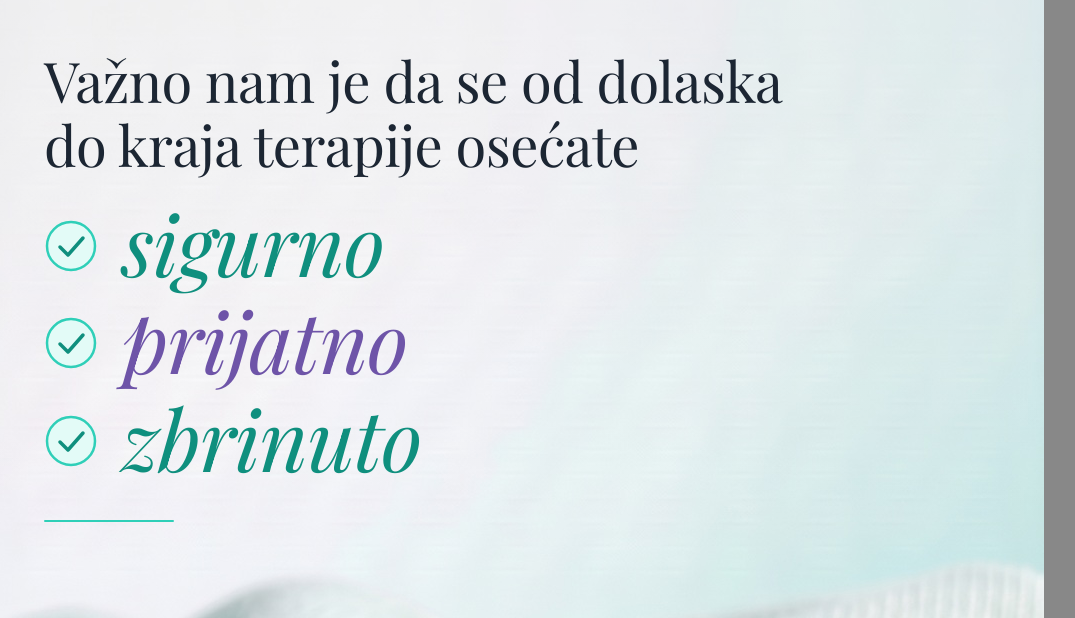
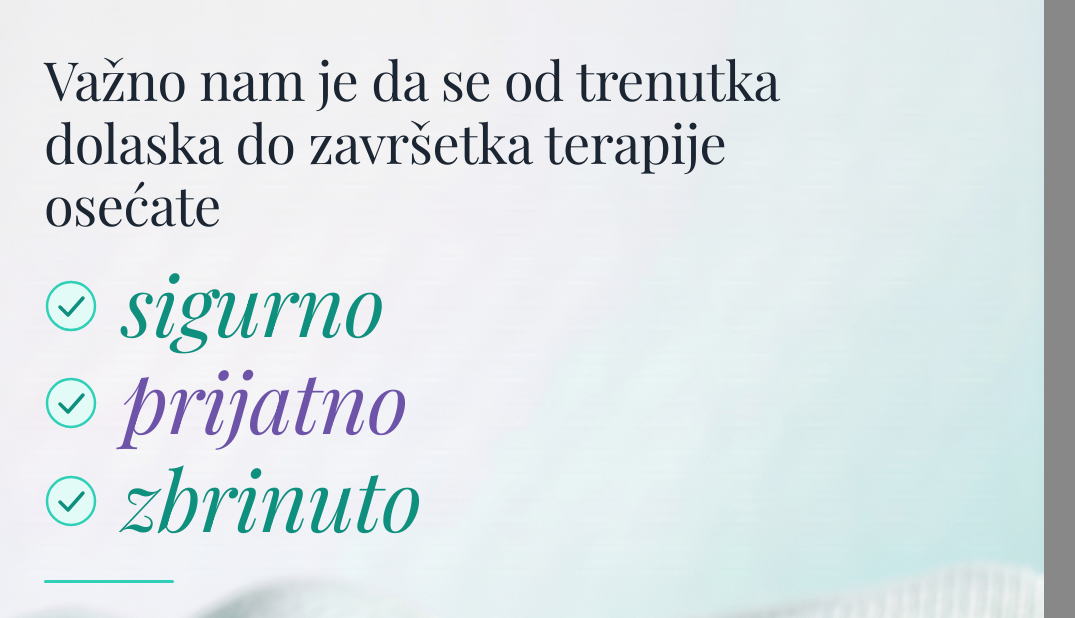
Before and after one commit to tijanaj30/tijanaj30, a plain HTML site: page olujic/karusel_smestaj_foto/izvor/s5.html in a window 1280 px wide. Shown: the part 182-800 px from the top of the page, without its empty margins (36-1111 px from the left). Drawn offline with Linux system fonts and the light colour scheme; files that its build step writes are made by us from their sources.

Commit message:
Olujić smeštaj foto slide 5: full wording 'od trenutka dolaska do završetka terapije'
Co-Authored-By: Claude Opus 5.5 <noreply@anthropic.com>
Claude-Session: https://claude.ai/code/session_015Zt4Xxmto9TPrfhFawYg1y

```diff
--- a/olujic/karusel_smestaj_foto/izvor/s5.html
+++ b/olujic/karusel_smestaj_foto/izvor/s5.html
@@ -17,7 +17,7 @@
 <div class="s" id="s1">
   <img src="logo.png" style="position:absolute;right:80px;top:70px;width:120px;z-index:5">
   <div class="blk" style="top:230px">
-    <div class="u" style="font-size:56px;line-height:1.14">Važno nam je da se od dolaska<br>do kraja terapije osećate</div>
+    <div class="u" style="font-size:54px;line-height:1.16">Važno nam je da se od trenutka<br>dolaska do završetka terapije<br>osećate</div>
     <div class="i" style="font-size:84px;line-height:1.16;margin-top:18px"><svg width="54" height="54" viewBox="0 0 54 54" style="vertical-align:4px;margin-right:24px"><circle cx="27" cy="27" r="24" fill="#E3FBF7" stroke="#2FCFB8" stroke-width="2.5"/><path d="M16 28 L24 36 L39 19" fill="none" stroke="#0F8F7E" stroke-width="3.5" stroke-linecap="round" stroke-linejoin="round"/></svg>sigurno<br><svg width="54" height="54" viewBox="0 0 54 54" style="vertical-align:4px;margin-right:24px"><circle cx="27" cy="27" r="24" fill="#E3FBF7" stroke="#2FCFB8" stroke-width="2.5"/><path d="M16 28 L24 36 L39 19" fill="none" stroke="#0F8F7E" stroke-width="3.5" stroke-linecap="round" stroke-linejoin="round"/></svg><span style="color:var(--lilacD)">prijatno</span><br><svg width="54" height="54" viewBox="0 0 54 54" style="vertical-align:4px;margin-right:24px"><circle cx="27" cy="27" r="24" fill="#E3FBF7" stroke="#2FCFB8" stroke-width="2.5"/><path d="M16 28 L24 36 L39 19" fill="none" stroke="#0F8F7E" stroke-width="3.5" stroke-linecap="round" stroke-linejoin="round"/></svg>zbrinuto</div>
     <div class="r" style="margin-top:34px"></div>
   </div>
```
Also changed, not shown: olujic/karusel_smestaj_foto/slajd5.png.
